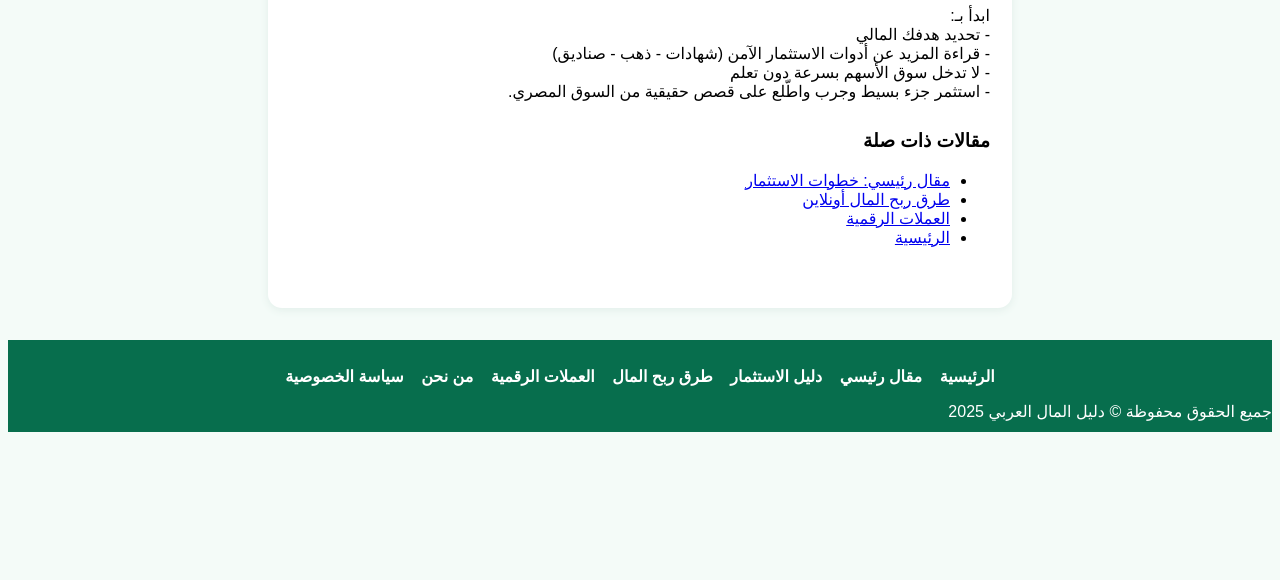
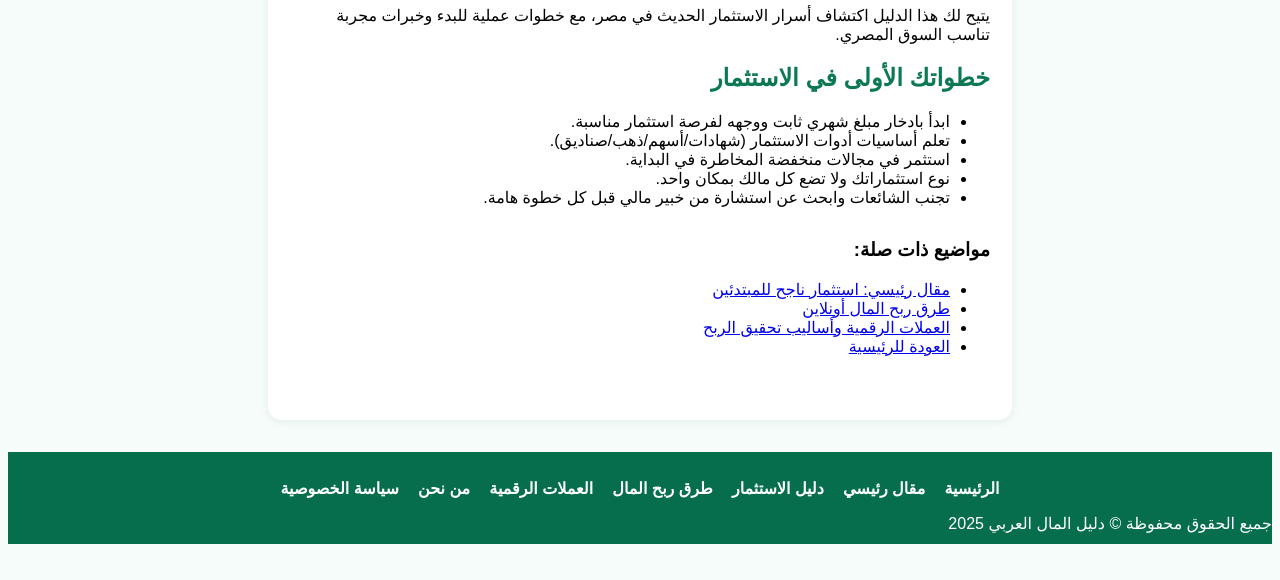
Before and after one commit to Zezooo342/Zezooo342.github.io, a plain HTML site: page invest-arab.html in a window 1280 px wide. Shown: the part 220-800 px from the top of the page. Drawn offline with Linux system fonts and the light colour scheme.

Commit message:
Update invest-arab.html

```diff
--- a/invest-arab.html
+++ b/invest-arab.html
@@ -3,10 +3,10 @@
 <head>
   <meta charset="UTF-8">
   <title>دليل الاستثمار للمبتدئين في مصر | دليل المال العربي</title>
-  <meta name="description" content="تعلم كيف تبدأ استثمار آمن في مصر حتى لو كنت مبتدئ. خطط وأفكار واقعية لعام 2025.">
-  <meta name="keywords" content="استثمار, مصر, مبتدئين, نصائح مالية, مشاريع صغيرة, دليل المال العربي">
-  <meta property="og:title" content="الاستثمار للمبتدئين - مصر 2025"/>
-  <meta property="og:description" content="خطوات عملية ونصائح مجربة لبدء الاستثمار في مصر."/>
+  <meta name="description" content="تعرف على أسرار وخطوات الاستثمار الناجح في مصر للمبتدئين مع نصائح واقعية لعام 2025، وأخطاء عليك تجنبها في سوق الاستثمار المصري.">
+  <meta name="keywords" content="استثمار, استثمار مصر, مبتدئين, مشاريع مصر, المال العربي, دليل الاستثمار, نصائح مالية">
+  <meta property="og:title" content="دليل الاستثمار للمبتدئين في مصر"/>
+  <meta property="og:description" content="دليل عملي ونصائح مجربة وخطوات حقيقية للنجاح في الاستثمار بمصر."/>
   <meta property="og:image" content="https://zezooo342.github.io/myogimage.jpg"/>
   <link rel="canonical" href="https://zezooo342.github.io/invest-arab.html"/>
   <script type="application/ld+json">
@@ -14,20 +14,20 @@
     "@context": "https://schema.org",
     "@type": "Article",
     "headline": "دليل الاستثمار للمبتدئين في مصر",
-    "description": "خطوات عملية لمبتدئ يريد الدخول لسوق الاستثمار المصري بثقة.",
+    "description": "خطوات عملية ونصائح للمبتدئين للدخول الآمن في سوق الاستثمار المصري 2025.",
     "image": "https://zezooo342.github.io/myogimage.jpg",
     "datePublished": "2025-09-12",
     "author": {"@type": "Person","name":"فريق دليل المال العربي"}
   }
   </script>
   <style>
-    body{font-family:'Tajawal',Arial,sans-serif;background:#f4fbf8;}
+    body{font-family:'Tajawal',Arial,sans-serif;background:#f6fcfa;}
     nav,footer{background:#076e4d;color:#fff;padding:.7em 0;}
-    nav ul,footer ul{list-style:none;display:flex;justify-content:center;gap:1.1em;padding:0;}
+    nav ul,footer ul{list-style:none;display:flex;justify-content:center;gap:1.2em;padding:0;}
     nav a,footer a{color:#fff;font-weight:bold;text-decoration:none;}
     .main{background:#fff;max-width:700px;margin:2em auto;padding:2em 1.4em;border-radius:14px;box-shadow:0 2px 8px #e1eee9;}
     h1,h2{color:#0c7954;}
-    .rel{margin:1.8em 0;}
+    .rel{margin:2em 0;}
   </style>
 </head>
 <body>
@@ -44,19 +44,22 @@
 </nav>
 <div class="main">
   <h1>دليل الاستثمار للمبتدئين في مصر</h1>
-  <p>ابدأ بـ:<br>
-    - تحديد هدفك المالي <br>
-    - قراءة المزيد عن أدوات الاستثمار الآمن (شهادات - ذهب - صناديق)<br>
-    - لا تدخل سوق الأسهم بسرعة دون تعلم<br>
-    - استثمر جزء بسيط وجرب واطّلع على قصص حقيقية من السوق المصري.
-  </p>
+  <p>يتيح لك هذا الدليل اكتشاف أسرار الاستثمار الحديث في مصر، مع خطوات عملية للبدء وخبرات مجربة تناسب السوق المصري.</p>
+  <h2>خطواتك الأولى في الاستثمار</h2>
+  <ul>
+    <li>ابدأ بادخار مبلغ شهري ثابت ووجهه لفرصة استثمار مناسبة.</li>
+    <li>تعلم أساسيات أدوات الاستثمار (شهادات/أسهم/ذهب/صناديق).</li>
+    <li>استثمر في مجالات منخفضة المخاطرة في البداية.</li>
+    <li>نوع استثماراتك ولا تضع كل مالك بمكان واحد.</li>
+    <li>تجنب الشائعات وابحث عن استشارة من خبير مالي قبل كل خطوة هامة.</li>
+  </ul>
   <div class="rel">
-    <h3>مقالات ذات صلة</h3>
+    <h3>مواضيع ذات صلة:</h3>
     <ul>
-      <li><a href="article.html">مقال رئيسي: خطوات الاستثمار</a></li>
+      <li><a href="article.html">مقال رئيسي: استثمار ناجح للمبتدئين</a></li>
       <li><a href="make-money-online.html">طرق ربح المال أونلاين</a></li>
-      <li><a href="crypto-guide.html">العملات الرقمية</a></li>
-      <li><a href="index.html">الرئيسية</a></li>
+      <li><a href="crypto-guide.html">العملات الرقمية وأساليب تحقيق الربح</a></li>
+      <li><a href="index.html">العودة للرئيسية</a></li>
     </ul>
   </div>
 </div>
```
